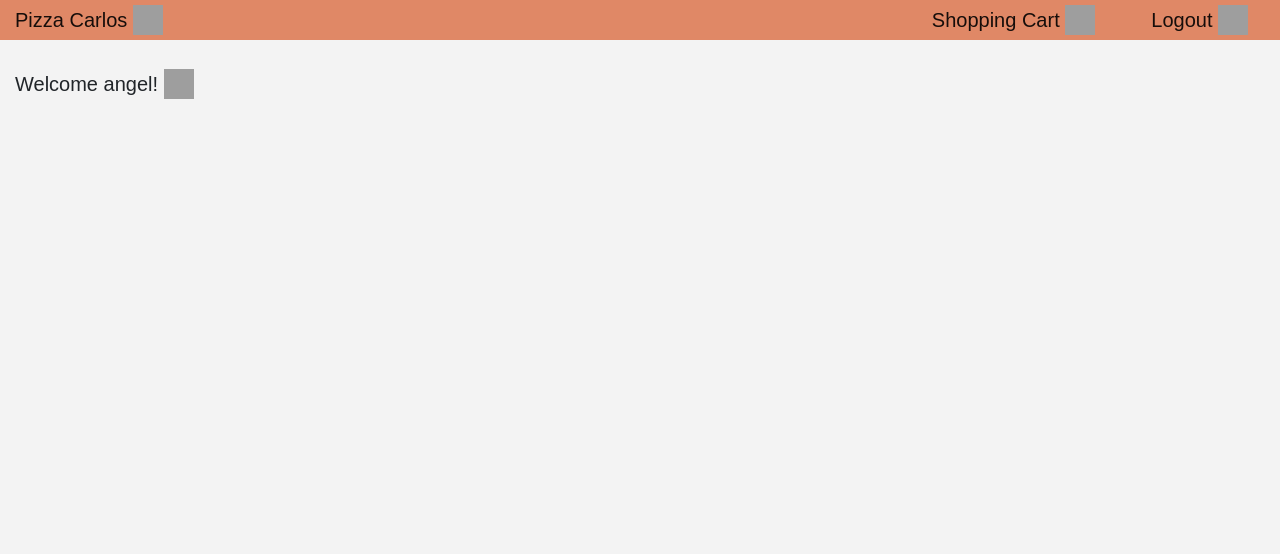
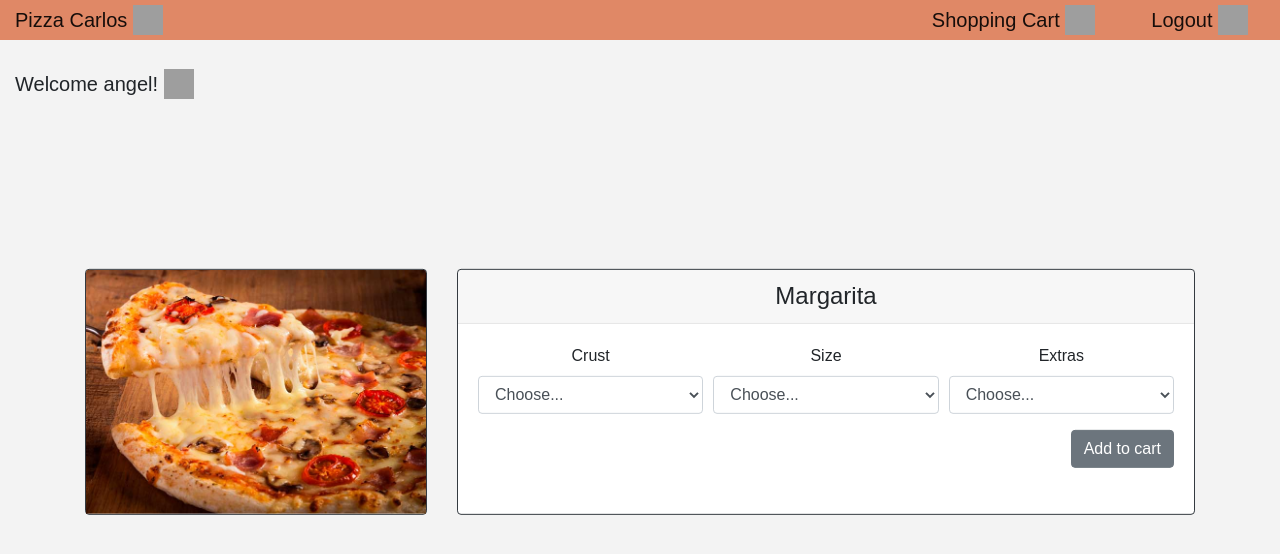
Before and after one commit to angelgarciafrias/3_Project3, a Django app: page / in a window 1280 px wide. Shown: the top 554 px of the page. Run offline with Django 3.2, Linux system fonts and the light colour scheme; a user stored in the database is signed in; some libraries are stand-ins or nearby versions; grey boxes are pictures that could not be loaded.

Commit message:
Menu and card html implemented

```diff
--- a/orders/templates/orders/index.html
+++ b/orders/templates/orders/index.html
@@ -1,8 +1,47 @@
 {% extends "orders/base.html" %}
+{% load static %}
 
 {% block title %}
 {% endblock %}
 
 {% block body %}
 
+<div class="card-deck">
+    <div class="card border-dark mb-3 centered" style="max-width: 30%;">
+        <img class="card-img-top" src="{% static 'orders/media/pizza.jpg' %}" alt="" style="max-width: 100%;">
+    </div>
+    <div class="card border-dark mb-3 centered" style="max-width: 70%;">
+        <div class="card-header">
+            <h4 class="centered" style="margin:0px;">Margarita</h4>
+        </div>
+        <div class="card-body">
+            <form>
+                <div class="form-row">
+                    <div class="form-group col-md-4">
+                        <label for="inputState" class="centered">Crust</label>
+                        <select id="inputState" class="form-control">
+                            <option selected>Choose...</option>
+                            <option>...</option>
+                        </select>
+                    </div>
+                    <div class="form-group col-md-4">
+                        <label for="inputState" class="centered">Size</label>
+                        <select id="inputState" class="form-control">
+                            <option selected>Choose...</option>
+                            <option>...</option>
+                        </select>
+                    </div>
+                    <div class="form-group col-md-4">
+                        <label for="inputState" class="centered">Extras</label>
+                        <select id="inputState" class="form-control">
+                            <option selected>Choose...</option>
+                            <option>...</option>
+                        </select>
+                    </div>
+                </div>
+                <button type="submit" class="btn btn-secondary float-right">Add to cart</button>
+            </form>
+        </div>
+    </div>
+</div>
 {% endblock %}
--- a/terminal.txt
+++ b/terminal.txt
@@ -1,7 +1,7 @@
 git clone https://github.com/angelgarciafrias/3_Project3.git
 
 git add -A
-git commit -m "Database implemented"
+git commit -m "Menu and card html implemented"
 git push
 
 ---------------------------------------------------------------------------------------------------------
```
Also changed, not shown: orders/templates/orders/base.html (+7 -4 lines), orders/templates/orders/cart.html (+36 -0 lines), orders/templates/orders/login.html (+3 -4 lines), db.sqlite3, orders/templates/orders/register.html (indentation only).
